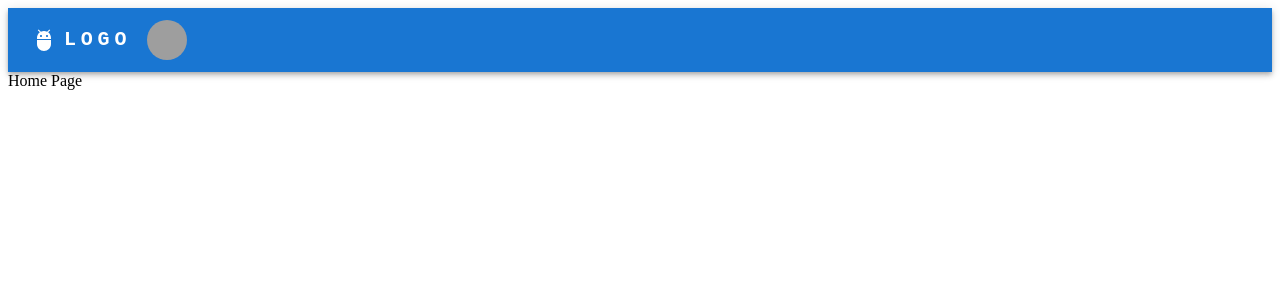
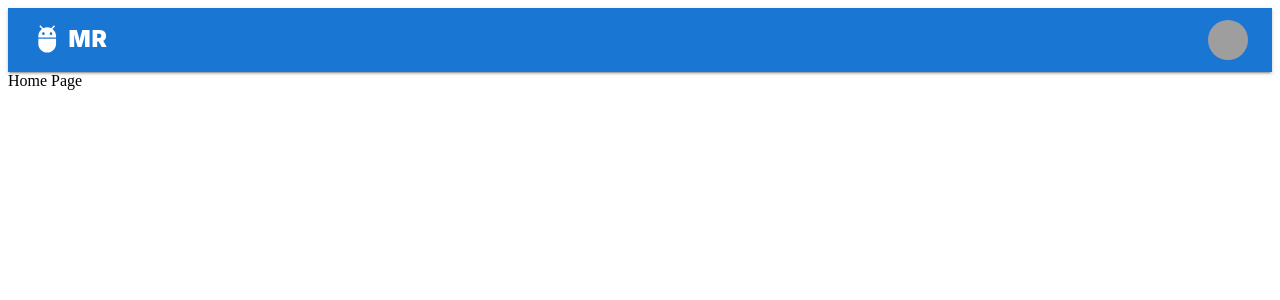
Before and after one commit to abdobelall/E-Commece_MERN, a React (Vite) app in the folder frontend/: page / in a window 1280 px wide. Shown: the top 300 px of the page. Built offline with nearby package versions, Linux system fonts and the light colour scheme; grey boxes are pictures that could not be loaded.

Commit message:
some changes

```diff
--- a/frontend/src/components/Navbar.tsx
+++ b/frontend/src/components/Navbar.tsx
@@ -1,4 +1,3 @@
-/* eslint-disable @typescript-eslint/no-unused-vars */
 import * as React from 'react';
 import AppBar from '@mui/material/AppBar';
 import Box from '@mui/material/Box';
@@ -15,66 +14,62 @@ import AdbIcon from '@mui/icons-material/Adb';
 const settings = ['Profile', 'Account', 'Dashboard', 'Logout'];
 
 function Navbar() {
-
-  const [anchorElNav, setAnchorElNav] = React.useState<null | HTMLElement>(null);
   const [anchorElUser, setAnchorElUser] = React.useState<null | HTMLElement>(null);
 
   const handleOpenUserMenu = (event: React.MouseEvent<HTMLElement>) => {
     setAnchorElUser(event.currentTarget);
   };
 
-
   const handleCloseUserMenu = () => {
     setAnchorElUser(null);
   };
 
   return (
-    <AppBar position="static">
+    <AppBar position="static" elevation={2}>
       <Container maxWidth="xl">
-        <Toolbar disableGutters>
-          <AdbIcon sx={{ display: { xs: 'none', md: 'flex' }, mr: 1 }} />
-          <Typography
-            variant="h6"
-            noWrap
+        <Toolbar disableGutters sx={{ minHeight: '64px' }}>
+          {/* قسم الشعار والنص بأبعاد متناسقة ومتوازنة بصرياً */}
+          <Box
             component="a"
             href="#app-bar-with-responsive-menu"
             sx={{
-              mr: 2,
-              display: { xs: 'none', md: 'flex' },
-              fontFamily: 'monospace',
-              fontWeight: 700,
-              letterSpacing: '.3rem',
+              display: 'inline-flex',
+              alignItems: 'center',
+              textDecoration: 'none',
               color: 'inherit',
-              textDecoration: 'none',
+              flexGrow: 1,
+              userSelect: 'none',
             }}
           >
-            LOGO
-          </Typography>
+            <AdbIcon
+              sx={{
+                fontSize: '1.9rem',
+                mr: 0.75,
+                transform: 'translateY(-1.5px)', // رفع الأيقونة قليلاً لتتطابق رأسياً مع ارتفاع الحروف
+                display: 'block',
+              }}
+            />
+            <Typography
+              variant="h6"
+              noWrap
+              sx={{
+                fontSize: '1.45rem',
+                fontWeight: 900,
+                letterSpacing: '0.04em',
+                fontFamily: 'Inter, system-ui, -apple-system, sans-serif',
+                lineHeight: 1,
+                display: 'inline-block',
+              }}
+            >
+              MR
+            </Typography>
+          </Box>
 
-          <AdbIcon sx={{ display: { xs: 'flex', md: 'none' }, mr: 1 }} />
-          <Typography
-            variant="h5"
-            noWrap
-            component="a"
-            href="#app-bar-with-responsive-menu"
-            sx={{
-              mr: 2,
-              display: { xs: 'flex', md: 'none' },
-              flexGrow: 1,
-              fontFamily: 'monospace',
-              fontWeight: 700,
-              letterSpacing: '.3rem',
-              color: 'inherit',
-              textDecoration: 'none',
-            }}
-          >
-            LOGO
-          </Typography>
-
+          {/* قائمة المستخدم والأفاتار */}
           <Box sx={{ flexGrow: 0 }}>
             <Tooltip title="Open settings">
               <IconButton onClick={handleOpenUserMenu} sx={{ p: 0 }}>
-                <Avatar alt="Remy Sharp" src="/static/images/avatar/2.jpg" />
+                <Avatar alt="User Avatar" src="/static/images/avatar/2.jpg" />
               </IconButton>
             </Tooltip>
             <Menu
@@ -105,4 +100,5 @@ function Navbar() {
     </AppBar>
   );
 }
+
 export default Navbar;
```
